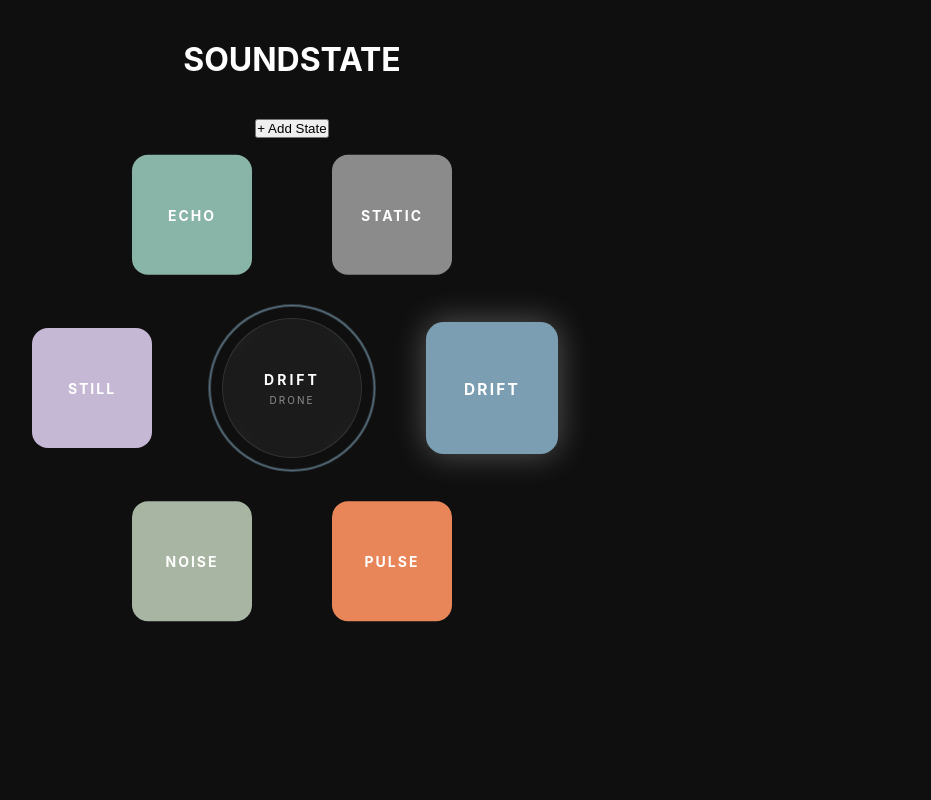
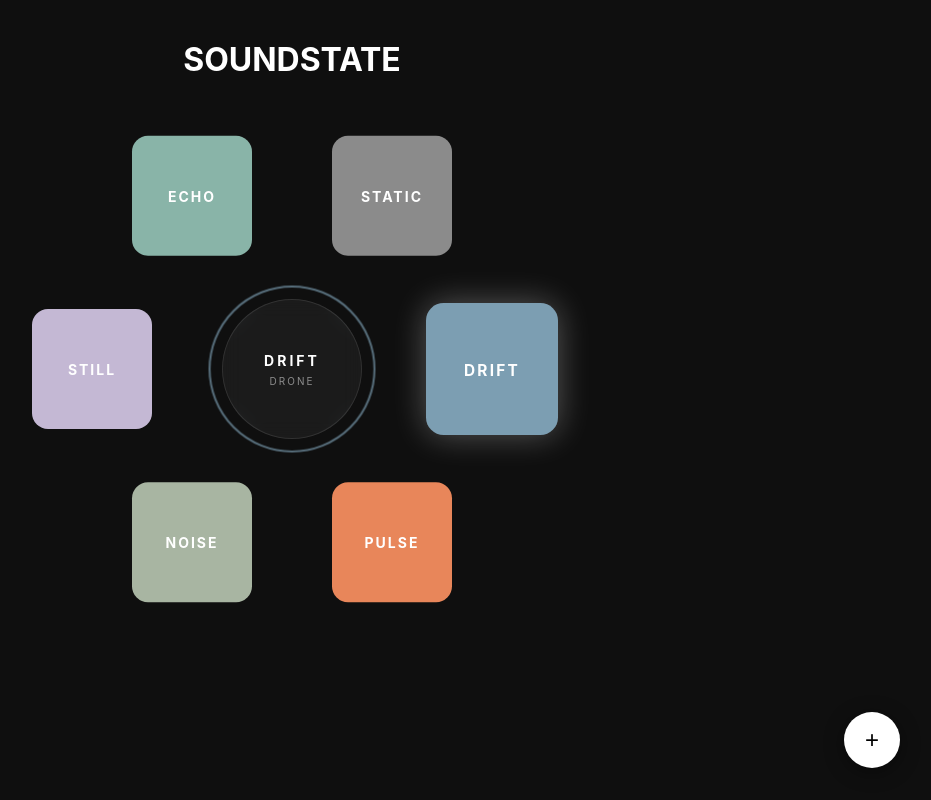
Before and after one commit to YuBlagov/soundstate, a React (Vite) app: page / in a window 1280 px wide. Shown: the whole page, without its empty margins (348-1279 px from the left). Built offline with nearby package versions, Linux system fonts and the light colour scheme.

Commit message:
add style for addBtn

```diff
--- a/src/App.jsx
+++ b/src/App.jsx
@@ -54,7 +54,11 @@ function App() {
       <h1>SOUNDSTATE</h1>
 
       {/* show form button */}
-      <button onClick={() => setShowForm(true)}>+ Add State</button>
+      <button
+        className={styles.addBtn}
+        onClick={() => setShowForm(true)}
+        > +
+      </button>
 
       <Wheel
         states={states}
--- a/src/App.module.css
+++ b/src/App.module.css
@@ -4,3 +4,28 @@
   flex-wrap: wrap;
   margin-top: 32px;
 }
+
+.addBtn {
+  position: fixed;
+  bottom: 32px;
+  right: 32px;
+  width: 56px;
+  height: 56px;
+  border-radius: 50%;
+  border: none;
+  background: white;
+  color: black;
+  font-size: 24px;
+  cursor: pointer;
+  display: flex;
+  align-items: center;
+  justify-content: center;
+  transition: transform 0.2s, box-shadow 0.2s;
+  box-shadow: 0 4px 20px rgba(0, 0, 0, 0.4);
+  z-index: 50;
+}
+
+.addBtn:hover {
+  transform: scale(1.1);
+  box-shadow: 0 6px 28px rgba(255, 255, 255, 0.2);
+}
```
